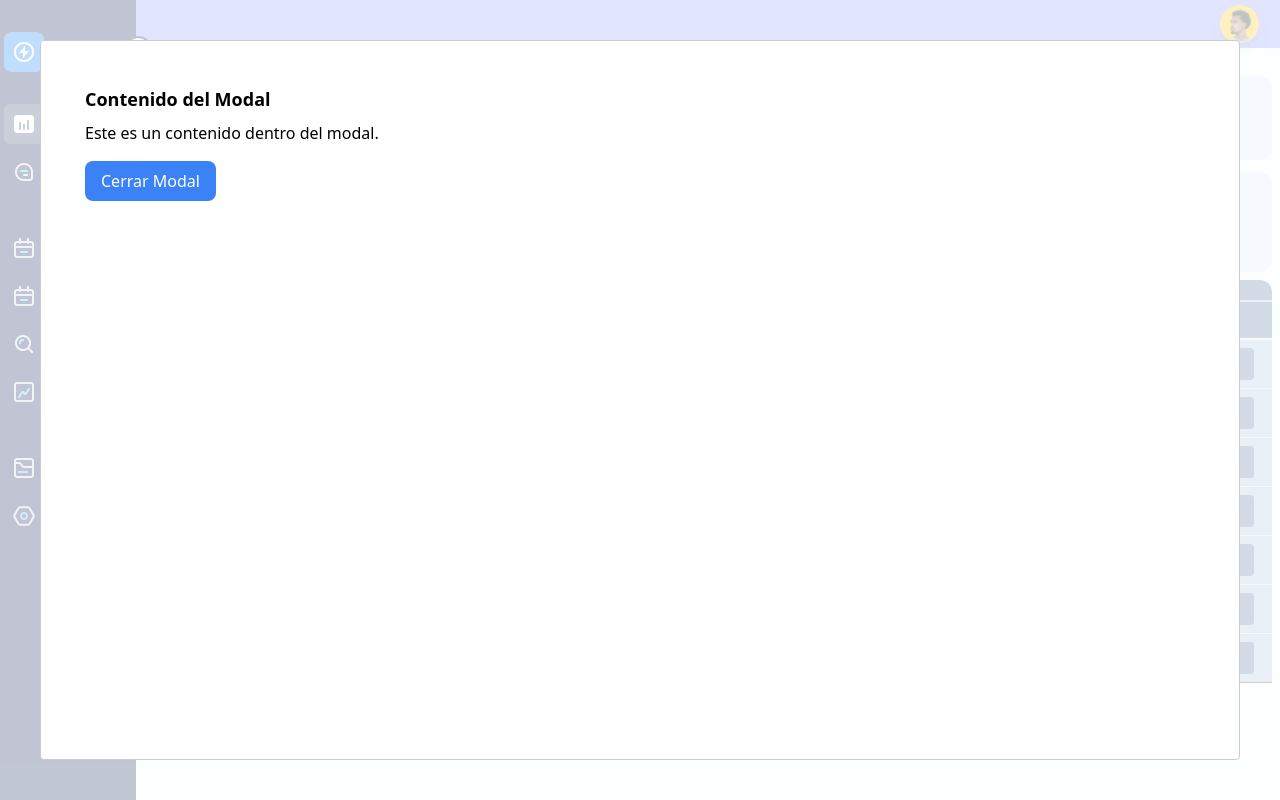
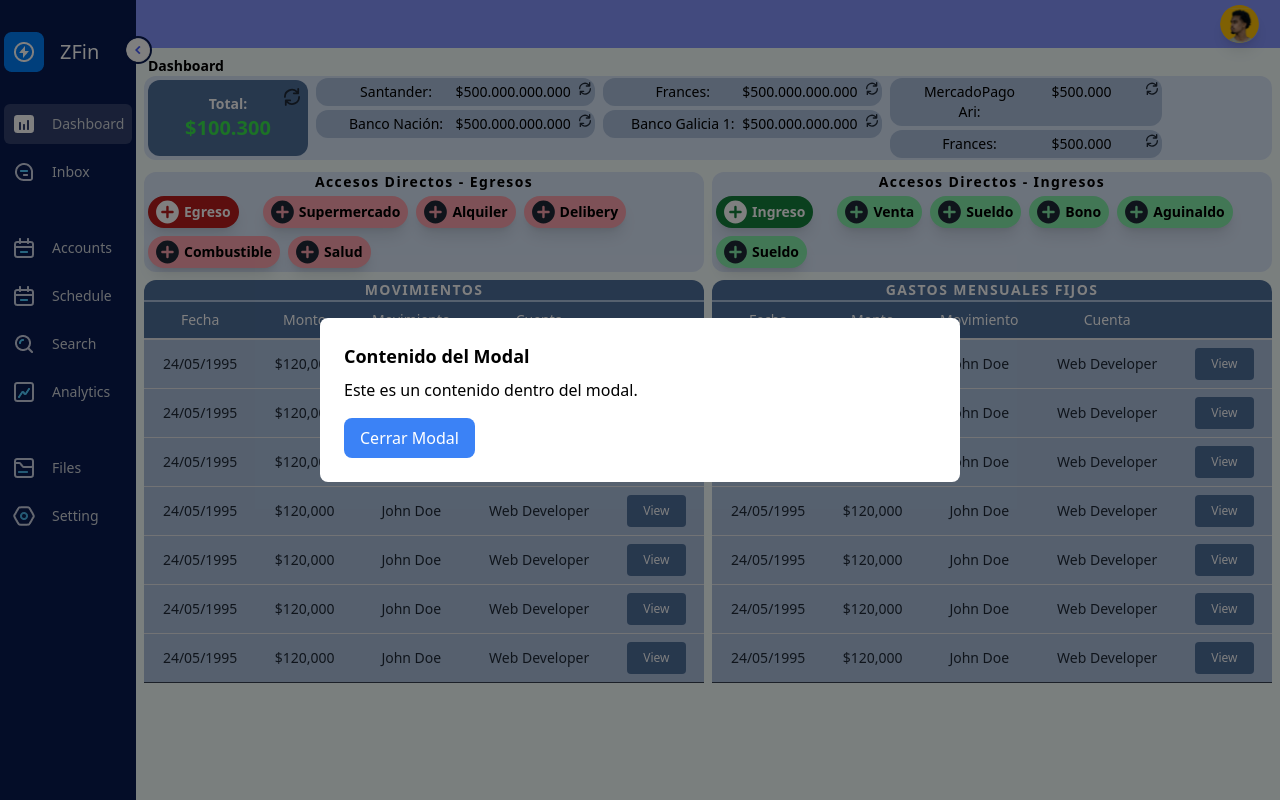
Before and after one commit to arielcareggio/zfin-panel-react, a React (Vite) app: page / in a window 1280 px wide. Both pictures are taken after a click on the button "Egreso". Built offline with nearby package versions, Linux system fonts and the light colour scheme; what react-modal-hook would draw is missing.

Commit message:
Avance modal

```diff
--- a/src/components/dashboard/accesosDirectos/Egresos.tsx
+++ b/src/components/dashboard/accesosDirectos/Egresos.tsx
@@ -32,8 +32,6 @@ function Egresos({ svgIcon }: EgresosProps) {
                     </div>
                     <span>Egreso</span>
                 </button>
-
-                <AddMovimiento isOpen={isModalOpen} onClose={closeModal} />
 
                 <div className="mx-2"></div>
 
@@ -71,6 +69,8 @@ function Egresos({ svgIcon }: EgresosProps) {
                     </div>
                     <span>Salud</span>
                 </button>
+
+                <AddMovimiento isOpen={isModalOpen} onClose={closeModal} />
             </div>
         </div>
     )
--- a/src/components/dashboard/accesosDirectos/modals/AddMovimiento.tsx
+++ b/src/components/dashboard/accesosDirectos/modals/AddMovimiento.tsx
@@ -1,20 +1,52 @@
+import ReactModal from 'react-modal';
 import Modal from 'react-modal';
+
+Modal.setAppElement("#root");
 
 interface addMovimientoProps {
   onClose: () => void;
-  isOpen: boolean; // Agrega isOpen como prop
+  isOpen: boolean;
 }
-
-Modal.setAppElement("#root");
 
 function AddMovimiento({ onClose, isOpen }: addMovimientoProps) {
   return (
-      <Modal
+    <ReactModal
+      isOpen={isOpen}
+      onRequestClose={onClose}
+      contentLabel="Ejemplo de Modal"
+      shouldCloseOnOverlayClick={true}
+      overlayClassName="fixed inset-0 flex justify-center items-center z-50 bg-black bg-opacity-50"
+      className="inset-0 flex justify-center items-center z-50 w-full" // Agrega tu clase personalizada aquí
+      //className="custom-modal-content" // Agrega tu clase personalizada aquí
+      //className="fixed inset-0 flex justify-center items-center z-50"
+    >
+      {/* Contenedor del modal */}
+      <div className="bg-white rounded-lg p-6 w-1/2">
+        <h2 className="text-lg font-semibold mb-2">Contenido del Modal</h2>
+        <p>Este es un contenido dentro del modal.</p>
+        <button
+          className="mt-4 px-4 py-2 bg-blue-500 text-white rounded-lg hover:bg-blue-600"
+          onClick={onClose}
+        >
+          Cerrar Modal
+        </button>
+      </div>
+    </ReactModal>
+  );
+}
+
+export default AddMovimiento;
+
+
+
+
+{/* <Modal
         isOpen={isOpen} // Puedes ajustar esto según tus necesidades
         onRequestClose={onClose} //especifica la función que se ejecutará cuando el usuario intente cerrar el modal, ya sea haciendo clic fuera del modal o presionando la tecla "Esc".
         contentLabel="Ejemplo de Modal" //Esto es especialmente útil para usuarios con discapacidades visuales que utilizan lectores de pantalla. Cuando un lector de pantalla encuentra un modal, leerá el contenido de la etiqueta contentLabel
 
-        /* style={{
+
+        style={{
           content: {
             width: "50%", // Establece el ancho del modal
             height: "70%", // Establece la altura del modal
@@ -23,7 +55,7 @@ function AddMovimiento({ onClose, isOpen }: addMovimientoProps) {
           overlay: {
             backgroundColor: "rgba(0, 0, 0, 0.65)", // Fondo transparente detrás del modal
           },
-        }}  */
+        }}
       >
         <div className="bg-white rounded-lg p-6 w-1/2">
           <h2 className="text-lg font-semibold mb-2">Contenido del Modal</h2>
@@ -32,8 +64,5 @@ function AddMovimiento({ onClose, isOpen }: addMovimientoProps) {
             Cerrar Modal
           </button>
         </div>
-      </Modal>
-  );
-}
-
-export default AddMovimiento;
+      </Modal> */}
+//
```
Also changed, not shown: src/main.jsx (+6 -4 lines).
